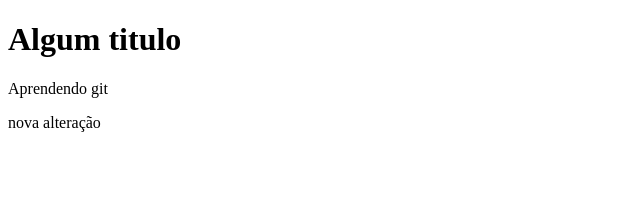
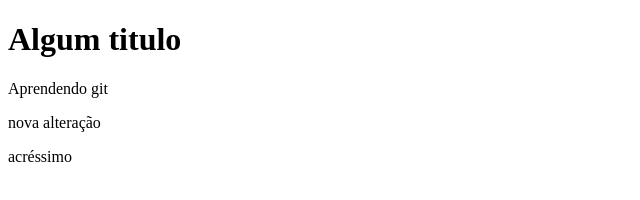
Before and after one commit to JuraciMaia/Novo_curso, a plain HTML site: page index.html in a window 1280 px wide. Shown: the full height of the page, 0-640 px from the left. Drawn offline with Linux system fonts and the light colour scheme.

Commit message:
alteração

```diff
--- a/index.html
+++ b/index.html
@@ -10,6 +10,7 @@
 <h1>Algum titulo</h1>
 <p>Aprendendo git</p>
 <p>nova alteração</p>
+<p>acréssimo</p>
 
 </body>
 </html>
```
